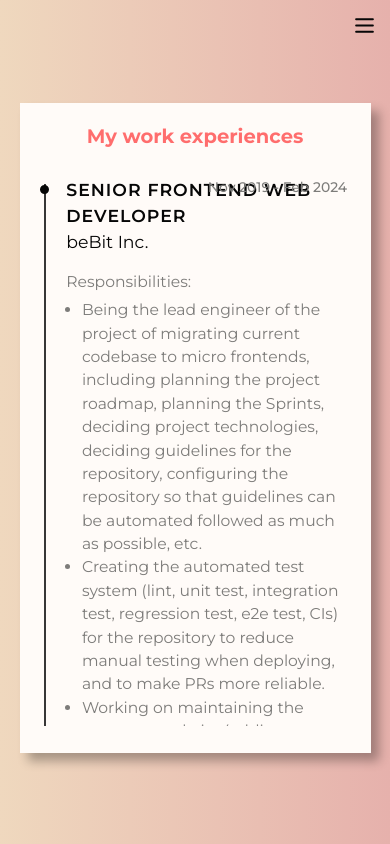
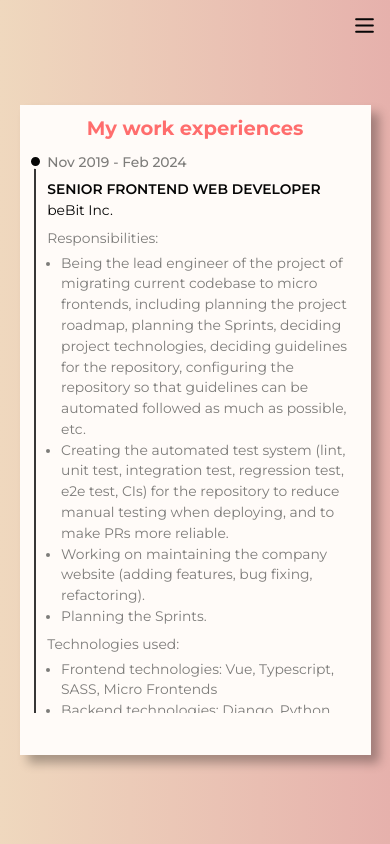
Before and after one commit to TDAK1509/portfolio-vue3, a Vue app: page /#/experiences in a window 390 px wide. Built offline with nearby package versions, Linux system fonts and the light colour scheme.

Commit message:
Style experiences for mobile

```diff
--- a/src/views/ExperiencesPage.vue
+++ b/src/views/ExperiencesPage.vue
@@ -117,7 +117,18 @@ import AppPanel from "@/components/AppPanel.vue";
 .block:last-child {
   margin-bottom: 0em;
 }
+
 .block::before {
+  content: "";
+  position: absolute;
+  top: 0.5em;
+  left: 1px;
+  width: 0;
+  height: calc(100% + 3em);
+  border: 1px solid var(--color-black);
+  opacity: 0.8;
+}
+.block::after {
   content: "";
   position: absolute;
   border-radius: 50%;
@@ -127,16 +138,6 @@ import AppPanel from "@/components/AppPanel.vue";
   top: 5px;
   left: -5.5px;
   background-color: var(--color-black);
-}
-.block::after {
-  content: "";
-  position: absolute;
-  top: 0.5em;
-  left: 1px;
-  width: 0;
-  height: calc(100% + 3em);
-  border: 1px solid var(--color-black);
-  opacity: 0.8;
 }
 .period {
   font-size: 0.8rem;
@@ -164,4 +165,43 @@ import AppPanel from "@/components/AppPanel.vue";
   margin-top: 1em;
   margin-bottom: 0.3em;
 }
+@media only screen and (max-width: 600px) {
+  .experiences-page {
+    font-size: 0.8rem;
+    padding-top: 1em;
+  }
+  .experiences-page-section {
+    padding: 0 1em;
+  }
+  .experiences-page__title {
+    height: 20px;
+  }
+  .block {
+    padding-left: 1em;
+  }
+  .block::before {
+    top: 1em;
+  }
+  .period {
+    position: relative;
+    inset: auto;
+    padding-top: 0.2em;
+    margin-bottom: 0.5em;
+  }
+  .company,
+  .role {
+    font-size: 0.8rem;
+  }
+  .role {
+    letter-spacing: 0;
+  }
+
+  .description {
+    margin-top: 0.5em;
+  }
+  .description > p {
+    margin-top: 0.5em;
+    margin-bottom: 0.3em;
+  }
+}
 </style>
```
